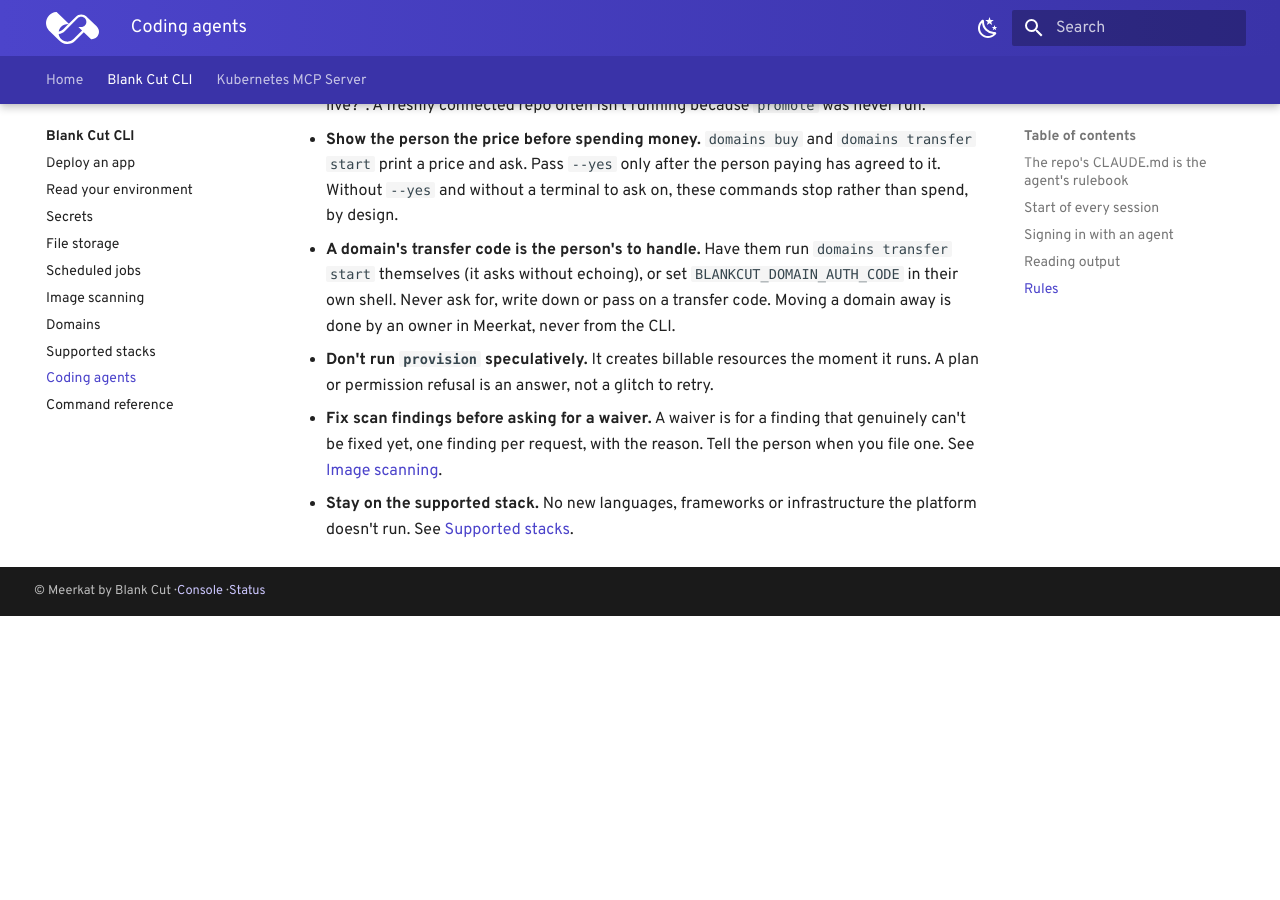
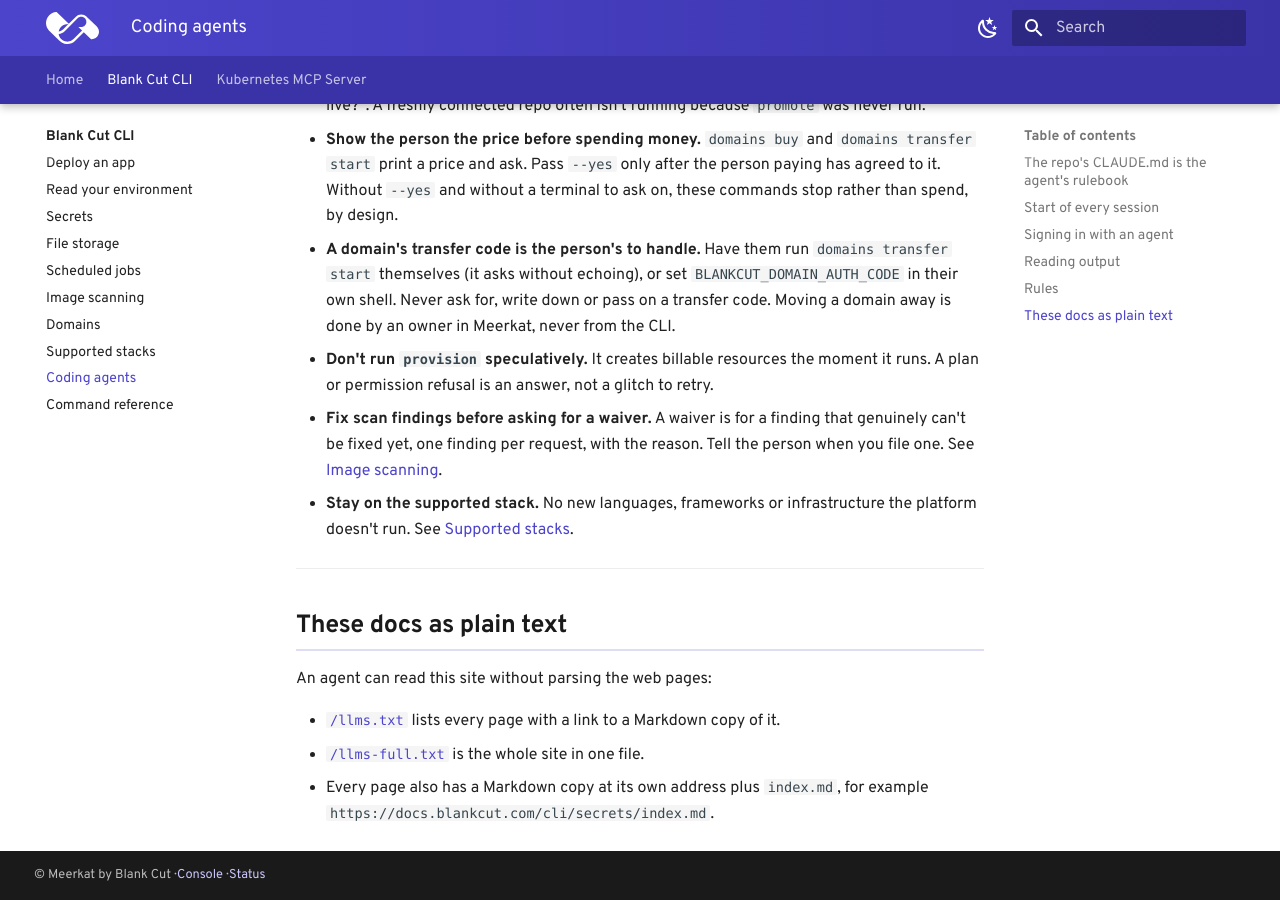
Before and after one commit to Blankcut/blankcut-docs, an MkDocs documentation site: the page built from docs/cli/agents.md, in a window 1280 px wide and 900 px high, scrolled down 1886 px. Built offline with MkDocs 1.6.1 and Material for MkDocs 9.7.7, drawn with Linux system fonts in a browser that asks for light colours; some web fonts are replaced; before the commit the page ends 2502 px from its top, so only the background shows below that.

Commit message:
build: the site is built with Zensical, and publishes llms.txt
Material for MkDocs gets critical fixes only until 2027-05-05 and MkDocs
itself is unmaintained; Zensical is their successor and reads mkdocs.yml as
it is. Checked before switching: all 21 pages render the same text under
both builders, with the same admonitions, tabs, code blocks, overrides,
fonts and palette. Pinned to 0.1.1 because it is in beta; requirements.txt
says how to go back.

After the build, llmstxt-standalone writes llms.txt, llms-full.txt and a
Markdown copy of every page into site/, so a coding agent can read the docs
without parsing HTML. The deploy fails if either file is missing. The
coding-agents page says where they are.

```diff
--- a/docs/cli/agents.md
+++ b/docs/cli/agents.md
@@ -100,3 +100,16 @@ in `blankcut --help`, it doesn't exist. Ask rather than guess.
   Tell the person when you file one. See [Image scanning](scan.md).
 - **Stay on the supported stack.** No new languages, frameworks or
   infrastructure the platform doesn't run. See [Supported stacks](stacks.md).
+
+---
+
+## These docs as plain text
+
+An agent can read this site without parsing the web pages:
+
+- [`/llms.txt`](https://docs.blankcut.com/llms.txt) lists every page with a link
+  to a Markdown copy of it.
+- [`/llms-full.txt`](https://docs.blankcut.com/llms-full.txt) is the whole site
+  in one file.
+- Every page also has a Markdown copy at its own address plus `index.md`, for
+  example `https://docs.blankcut.com/cli/secrets/index.md`.
```
Also changed, not shown: README.md (+8 -4 lines), requirements.txt (+8 -1 lines), 1 other file.
